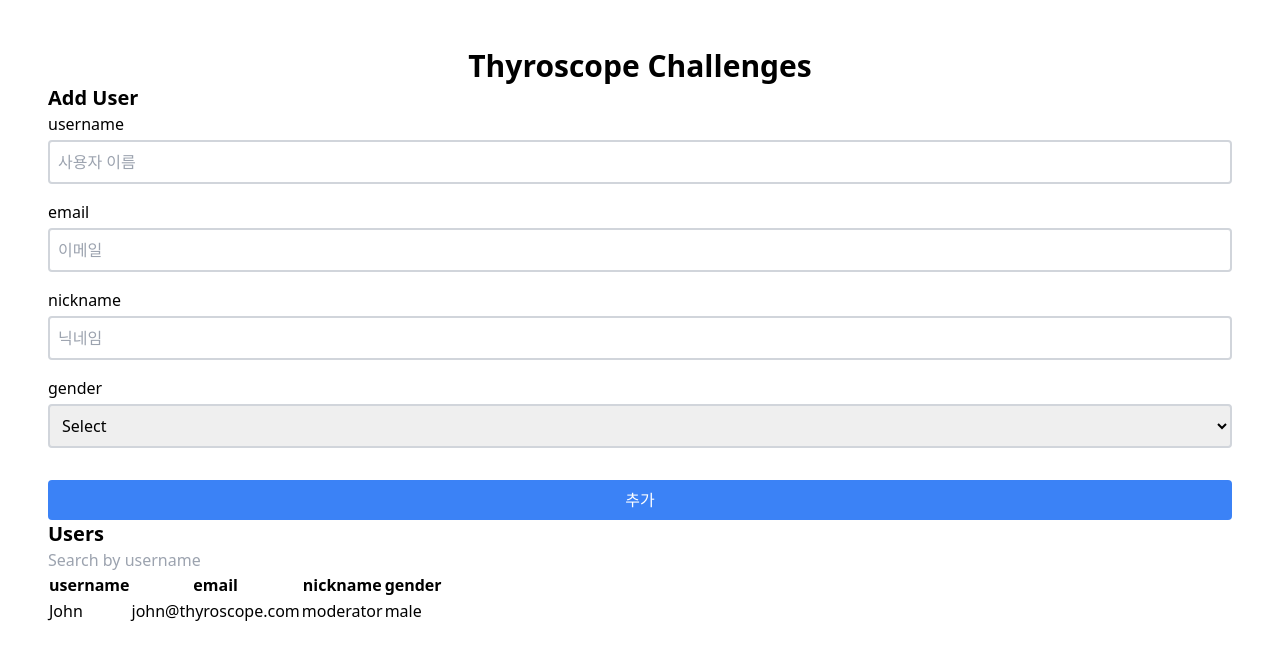
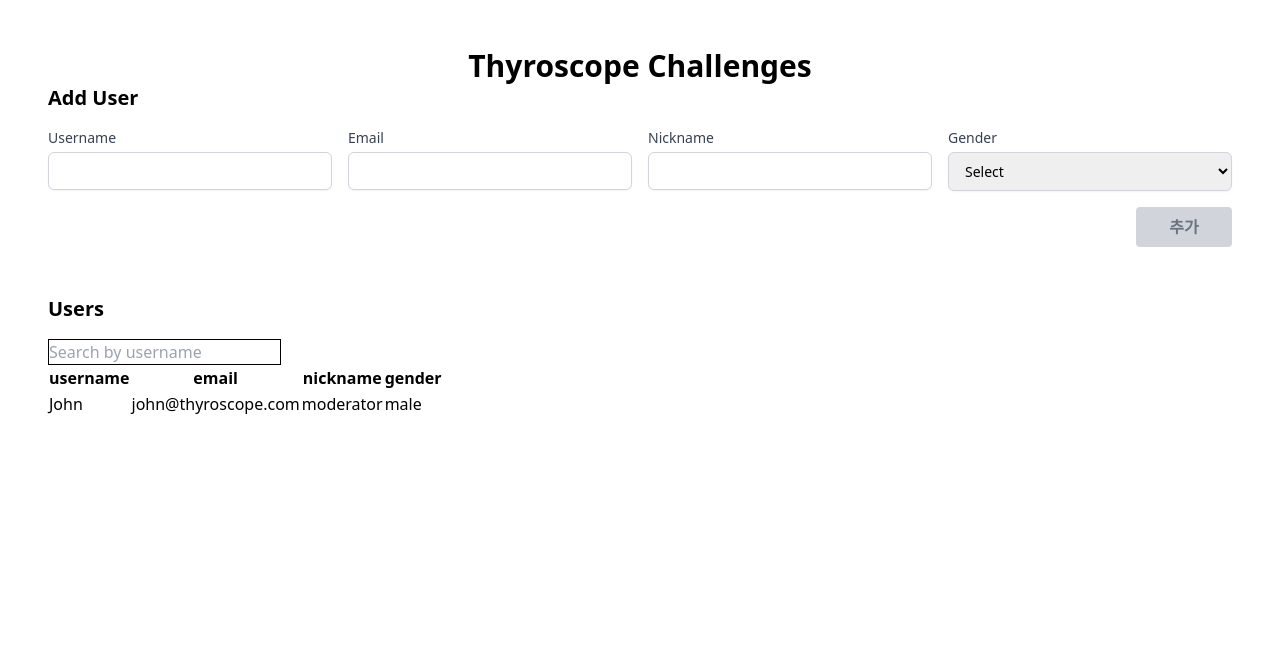
Before and after one commit to jungyeon-rgb/challenges, a React (Create React App) app: page / in a window 1280 px wide. Shown: the top 660 px of the page. Built offline with nearby package versions, Linux system fonts and the light colour scheme.

Commit message:
user 추가시 userlist에 등록되게 store 연결

```diff
--- a/src/App.js
+++ b/src/App.js
@@ -1,21 +1,23 @@
-import AddUserForm from './components/AddUserForm';
-import UserList from './components/UserList';
+import AddUserForm from "./components/AddUserForm";
+import UserList from "./components/UserList";
 
 function App() {
   return (
     <div className="container mx-auto p-12">
       <header>
-        <h1 className='text-3xl font-black text-center'>Thyroscope Challenges</h1>
+        <h1 className="text-3xl font-black text-center">
+          Thyroscope Challenges
+        </h1>
       </header>
 
       <main>
         <section>
-          <h2 className='text-xl font-bold'>Add User</h2>
+          <h2 className="text-xl font-bold mb-4">Add User</h2>
           <AddUserForm />
         </section>
 
-        <section>
-          <h2 className='text-xl font-bold'>Users</h2>
+        <section className="mt-12">
+          <h2 className="text-xl font-bold mb-4">Users</h2>
           <UserList />
         </section>
       </main>
--- a/src/components/AddUserForm.jsx
+++ b/src/components/AddUserForm.jsx
@@ -1,133 +1,123 @@
-import { useState } from 'react';
-import useUserStore from '../store/userStore';
+import React from "react";
+import { useForm } from "react-hook-form";
+import useUserStore from "../store/userStore";
 
 const AddUserForm = () => {
-  const { users, addUser } = useUserStore();
-  const [formData, setFormData] = useState({
-    username: '',
-    email: '',
-    nickname: '',
-    gender: ''
+  const addUser = useUserStore((state) => state.addUser);
+
+  const {
+    register,
+    handleSubmit,
+    formState: { errors, isValid },
+  } = useForm({
+    mode: "onChange",
   });
-  const [errors, setErrors] = useState({});
-  const [touched, setTouched] = useState({});
 
-  const validateField = (name, value) => {
-    if (!value) return '';
-    switch (name) {
-      case 'username':
-      case 'nickname':
-        return /^[가-힣a-zA-Z\s\d]{3,15}$/.test(value) ? '' : `${name}은 3~15자 이내로, 문자, 숫자 또는 공백만 포함할 수 있습니다.`;
-      case 'email':
-        return /^(([^<>()\[\]\\.,;:\s@"]+(\.[^<>()\[\]\\.,;:\s@"]+)*)|(".+"))@((\[[0-9]{1,3}\.[0-9]{1,3}\.[0-9]{1,3}\.[0-9]{1,3}\])|(([a-zA-Z\-0-9]+\.)+[a-zA-Z]{2,}))$/.test(value) ? '' : '유효한 이메일 주소를 입력해주세요.';
-      case 'gender':
-        return value ? '' : '성별을 선택해주세요.';
-      default:
-        return '';
-    }
-  };
-
-  const handleChange = (e) => {
-    const { name, value } = e.target;
-    setFormData(prevData => ({ ...prevData, [name]: value }));
-    setTouched(prev => ({ ...prev, [name]: true }));
-    setErrors(prev => ({ ...prev, [name]: validateField(name, value) }));
-  };
-
-  const handleBlur = (e) => {
-    const { name, value } = e.target;
-    setTouched(prev => ({ ...prev, [name]: true }));
-    setErrors(prev => ({ ...prev, [name]: validateField(name, value) }));
-  };
-
-  const getBorderClass = (field) => {
-    if (touched[field] && errors[field]) {
-      return 'border-red-500';
-    }
-    return 'border-gray-300 focus:border-blue-500';
-  };
-
-  const handleSubmit = (e) => {
-    e.preventDefault();
-    const newErrors = Object.keys(formData).reduce((acc, key) => {
-      const error = validateField(key, formData[key]);
-      if (error) acc[key] = error;
-      return acc;
-    }, {});
-
-    if (Object.keys(newErrors).length === 0) {
-      if (users.some(user => user.email === formData.email)) {
-        setErrors(prev => ({ ...prev, email: '이미 등록된 이메일이 존재합니다.' }));
-        return;
-      }
-      addUser(formData);
-      setFormData({ username: '', email: '', nickname: '', gender: '' });
-      setTouched({});
-      setErrors({});
-    } else {
-      setErrors(newErrors);
-      setTouched(Object.keys(formData).reduce((acc, key) => ({ ...acc, [key]: true }), {}));
-    }
+  const onSubmit = (data) => {
+    addUser(data);
   };
 
   return (
-    <form onSubmit={handleSubmit} className='flex flex-col gap-4'>
-      <div className='flex flex-col'>
-        <label className='mb-1'>username</label>
-        <input
-          name="username"
-          value={formData.username}
-          onChange={handleChange}
-          onBlur={handleBlur}
-          placeholder="사용자 이름"
-          className={`border-2 p-2 rounded outline-none transition-all duration-300 ${getBorderClass('username')}`}
-        />
-        {touched.username && errors.username && <p className='text-red-500 mt-1'>{errors.username}</p>}
+    <form onSubmit={handleSubmit(onSubmit)} className="space-y-4">
+      <div className="flex space-x-4">
+        {/* Username Field */}
+        <div className="flex-1">
+          <label
+            htmlFor="username"
+            className="block text-sm font-medium text-gray-700"
+          >
+            Username
+          </label>
+          <input
+            type="text"
+            id="username"
+            {...register("username", {
+              required: true,
+              minLength: 3,
+              maxLength: 15,
+              pattern: /^[가-힣a-zA-Z\s\d]{3,15}$/,
+            })}
+            className={`mt-1 block w-full px-3 py-2 border ${
+              errors.username ? "border-red-500" : "border-gray-300"
+            } rounded-md shadow-sm focus:outline-none focus:ring-indigo-500 focus:border-indigo-500 sm:text-sm`}
+          />
+        </div>
+        <div className="flex-1">
+          <label
+            htmlFor="email"
+            className="block text-sm font-medium text-gray-700"
+          >
+            Email
+          </label>
+          <input
+            type="email"
+            id="email"
+            {...register("email", {
+              required: true,
+              pattern: /^[A-Z0-9._%+-]+@[A-Z0-9.-]+\.[A-Z]{2,}$/i,
+            })}
+            className={`mt-1 block w-full px-3 py-2 border ${
+              errors.email ? "border-red-500" : "border-gray-300"
+            } rounded-md shadow-sm focus:outline-none focus:ring-indigo-500 focus:border-indigo-500 sm:text-sm`}
+          />
+        </div>
+        <div className="flex-1">
+          <label
+            htmlFor="nickname"
+            className="block text-sm font-medium text-gray-700"
+          >
+            Nickname
+          </label>
+          <input
+            type="text"
+            id="nickname"
+            {...register("nickname", {
+              required: true,
+              minLength: 3,
+              maxLength: 15,
+              pattern: /^[가-힣a-zA-Z\s\d]{3,15}$/,
+            })}
+            className={`mt-1 block w-full px-3 py-2 border ${
+              errors.nickname ? "border-red-500" : "border-gray-300"
+            } rounded-md shadow-sm focus:outline-none focus:ring-indigo-500 focus:border-indigo-500 sm:text-sm`}
+          />
+        </div>
+        <div className="flex-1">
+          <label
+            htmlFor="gender"
+            className="block text-sm font-medium text-gray-700"
+          >
+            Gender
+          </label>
+          <select
+            id="gender"
+            {...register("gender", {
+              required: true,
+            })}
+            className={`mt-1 block w-full px-3 py-2 border ${
+              errors.gender ? "border-red-500" : "border-gray-300"
+            } rounded-md shadow-sm focus:outline-none focus:ring-indigo-500 focus:border-indigo-500 sm:text-sm`}
+          >
+            <option value="">Select</option>
+            <option value="male">Male</option>
+            <option value="female">Female</option>
+          </select>
+        </div>
       </div>
 
-      <div className='flex flex-col'>
-        <label className='mb-1'>email</label>
-        <input
-          name="email"
-          value={formData.email}
-          onChange={handleChange}
-          onBlur={handleBlur}
-          placeholder="이메일"
-          className={`border-2 p-2 rounded outline-none transition-all duration-300 ${getBorderClass('email')}`}
-        />
-        {touched.email && errors.email && <p className='text-red-500 mt-1'>{errors.email}</p>}
+      <div className="flex justify-end mt-4">
+        <button
+          type="submit"
+          className={`w-24 py-2 px-4 rounded focus:outline-none font-bold transition duration-300 ${
+            isValid
+              ? "bg-blue-500 hover:bg-blue-700 focus:bg-blue-600 text-white cursor-pointer"
+              : "bg-gray-300 text-gray-500 cursor-not-allowed"
+          }`}
+          disabled={!isValid}
+        >
+          추가
+        </button>
       </div>
-
-      <div className='flex flex-col'>
-        <label className='mb-1'>nickname</label>
-        <input
-          name="nickname"
-          value={formData.nickname}
-          onChange={handleChange}
-          onBlur={handleBlur}
-          placeholder="닉네임"
-          className={`border-2 p-2 rounded outline-none transition-all duration-300 ${getBorderClass('nickname')}`}
-        />
-        {touched.nickname && errors.nickname && <p className='text-red-500 mt-1'>{errors.nickname}</p>}
-      </div>
-
-      <div className='flex flex-col'>
-        <label className='mb-1'>gender</label>
-        <select
-          name="gender"
-          value={formData.gender}
-          onChange={handleChange}
-          onBlur={handleBlur}
-          className={`border-2 p-2 rounded outline-none transition-all duration-300 ${getBorderClass('gender')}`}
-        >
-          <option value="">Select</option>
-          <option value="male">남성</option>
-          <option value="female">여성</option>
-        </select>
-        {touched.gender && errors.gender && <p className='text-red-500 mt-1'>{errors.gender}</p>}
-      </div>
-
-      <button type="submit" className='mt-4 p-2 bg-blue-500 text-white rounded hover:bg-blue-700'>추가</button>
     </form>
   );
 };
--- a/src/components/Search.jsx
+++ b/src/components/Search.jsx
@@ -5,7 +5,7 @@ const Search = ({ searchTerm, setSearchTerm }) => {
       placeholder="Search by username"
       value={searchTerm}
       onChange={(e) => setSearchTerm(e.target.value)}
-      className="border-black"
+      className="border-black border"
     />
   );
 };
```
